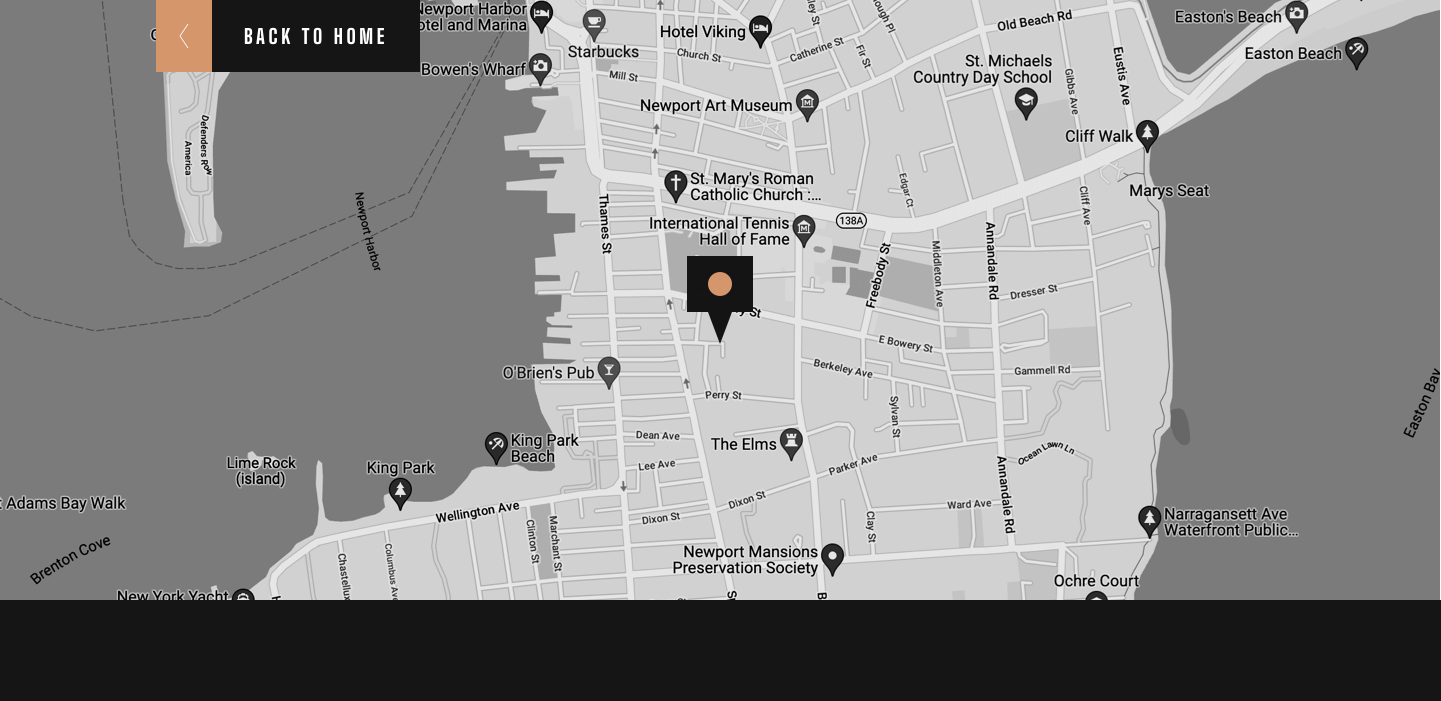
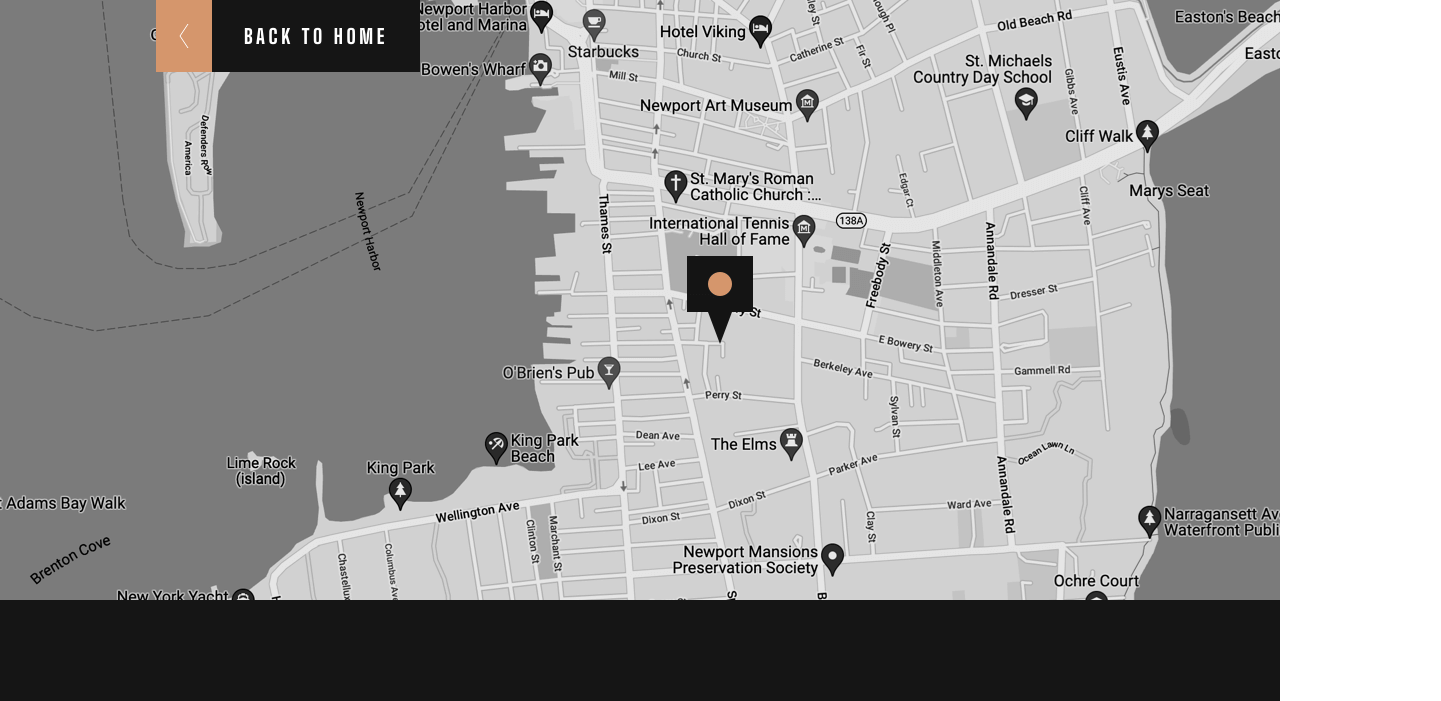
Before and after one commit to Nikheel99/Art-gallery-website, a plain HTML site: page location.html in a window 1280 px wide. Shown: the top 701 px of the page, 1441 px wide, since content can reach past the window. Drawn offline with Linux system fonts and the light colour scheme.

Commit message:
chnaged map-section

```diff
--- a/location.css
+++ b/location.css
@@ -20,11 +20,8 @@
 .map-section {
   height: 37.5rem;
   background: url("assets/desktop/image-map.png") no-repeat;
-}
-
-.map-section,
-.location-section {
-  width: 90.05631rem;
+  width: 100%;
+  background-size: cover;
 }
 
 .btn {
```
